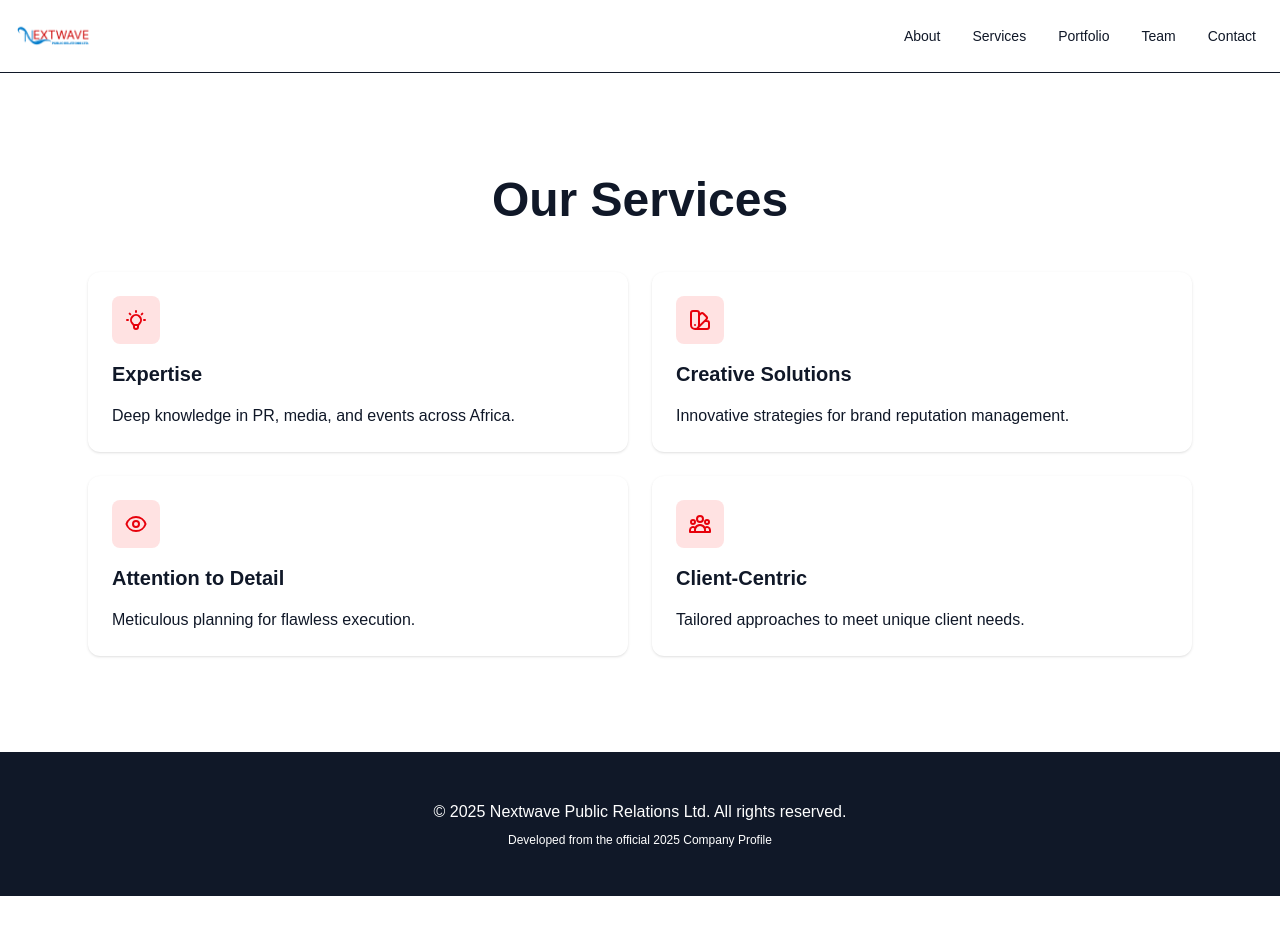
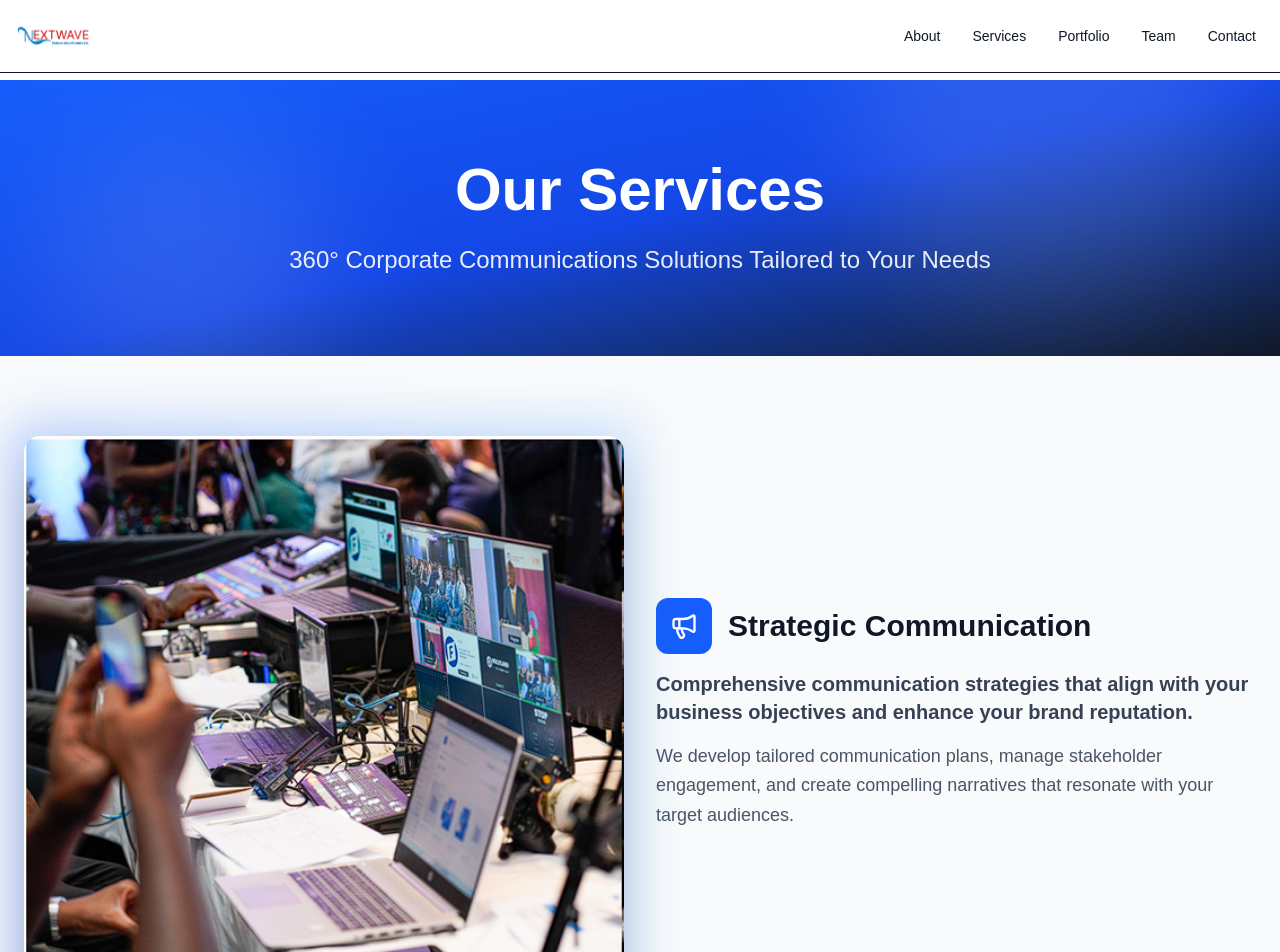
Before and after one commit to t3ch-N/nextwave, a React (Vite) app: page /services in a window 1280 px wide. Shown: the top 952 px of the page. Before the commit the page ends 896 px from the top, so only its background shows below. Built offline with nearby package versions, Linux system fonts and the light colour scheme; the HTML template or start-up script is replaced by a standard one.

Commit message:
Update services page

```diff
--- a/src/pages/services.jsx
+++ b/src/pages/services.jsx
@@ -1,50 +1,139 @@
 import React from 'react';
+import { Camera, Video, Megaphone, Users, Briefcase, TrendingUp, Award, Globe } from 'lucide-react';
 
 function Services() {
+  const services = [
+    {
+      icon: Megaphone,
+      title: "Strategic Communication",
+      desc: "Comprehensive communication strategies that align with your business objectives and enhance your brand reputation.",
+      details: "We develop tailored communication plans, manage stakeholder engagement, and create compelling narratives that resonate with your target audiences.",
+      image: "/images/comm1.png"
+    },
+    {
+      icon: Users,
+      title: "Media Relations",
+      desc: "Building and maintaining strong relationships with media outlets across traditional and digital platforms.",
+      details: "Our extensive media network includes partnerships with BBC, CNN, CNBC, Nation Media, Standard Group, and leading Kenyan broadcasters.",
+      image: "/images/media1.png"
+    },
+    {
+      icon: Camera,
+      title: "Multi-Media Production",
+      desc: "Professional photography, videography, and content creation for all your communication needs.",
+      details: "From corporate videos to event coverage, we deliver high-quality visual content that tells your story effectively.",
+      image: "/images/comm2.png"
+    },
+    {
+      icon: Briefcase,
+      title: "Events Management",
+      desc: "End-to-end event planning and execution for conferences, product launches, and corporate gatherings.",
+      details: "We've successfully managed high-profile events including Africa Climate Summit, Magical Kenya Open, and Coffee & Chocolate Week.",
+      image: "/images/media2.png"
+    },
+    {
+      icon: Video,
+      title: "Film Production",
+      desc: "Full-service film production including documentaries, commercials, and corporate films.",
+      details: "Our production team handles everything from concept development to post-production, delivering broadcast-quality content.",
+      image: "/images/comm3.png"
+    },
+    {
+      icon: TrendingUp,
+      title: "Digital Marketing",
+      desc: "Integrated digital strategies including social media management, content marketing, and online campaigns.",
+      details: "We leverage digital platforms to amplify your message, engage audiences, and drive measurable results.",
+      image: "/images/media3.png"
+    },
+    {
+      icon: Award,
+      title: "Crisis Management",
+      desc: "Rapid response and strategic guidance to protect your reputation during challenging times.",
+      details: "Our crisis communication experts provide 24/7 support, media training, and reputation recovery strategies.",
+      image: "/images/comm4.png"
+    },
+    {
+      icon: Globe,
+      title: "Training & Capacity Building",
+      desc: "Professional development programs in communication, media relations, and public speaking.",
+      details: "Customized training workshops for teams and individuals to enhance communication skills and media readiness.",
+      image: "/images/media4.png"
+    }
+  ];
+
   return (
     <div className="pt-20">
-      <section className="py-12 sm:py-16 md:py-24">
+      {/* Hero Section */}
+      <section className="relative bg-gradient-to-br from-blue-600 via-blue-700 to-gray-900 text-white py-20 overflow-hidden">
+        <div className="absolute inset-0 opacity-10">
+          <div className="absolute top-10 left-10 w-72 h-72 bg-white rounded-full blur-3xl"></div>
+          <div className="absolute bottom-10 right-10 w-96 h-96 bg-white rounded-full blur-3xl"></div>
+        </div>
+        <div className="max-w-6xl mx-auto px-4 sm:px-6 relative z-10 text-center">
+          <h1 className="text-4xl md:text-6xl font-bold mb-6">Our Services</h1>
+          <p className="text-xl md:text-2xl max-w-3xl mx-auto opacity-90">360° Corporate Communications Solutions Tailored to Your Needs</p>
+        </div>
+      </section>
+
+      {/* Services Grid */}
+      <section className="py-20 bg-gray-50">
+        <div className="max-w-7xl mx-auto px-4 sm:px-6">
+          {services.map((service, i) => (
+            <div key={i} className={`mb-20 grid md:grid-cols-2 gap-8 items-center ${i % 2 === 1 ? 'md:flex-row-reverse' : ''}`}>
+              <div className={`${i % 2 === 1 ? 'md:order-2' : ''}`}>
+                <div className="relative group">
+                  <div className="absolute -inset-4 bg-gradient-to-r from-blue-600 to-blue-400 rounded-2xl blur-xl opacity-25 group-hover:opacity-40 transition"></div>
+                  <img src={service.image} alt={service.title} className="relative rounded-2xl shadow-2xl w-full" />
+                </div>
+              </div>
+              <div className={`${i % 2 === 1 ? 'md:order-1' : ''}`}>
+                <div className="flex items-center gap-4 mb-4">
+                  <div className="w-14 h-14 bg-blue-600 rounded-xl flex items-center justify-center flex-shrink-0">
+                    <service.icon className="w-7 h-7 text-white" />
+                  </div>
+                  <h3 className="text-3xl font-bold text-gray-900">{service.title}</h3>
+                </div>
+                <p className="text-xl text-gray-700 mb-4 font-semibold">{service.desc}</p>
+                <p className="text-lg text-gray-600 leading-relaxed">{service.details}</p>
+              </div>
+            </div>
+          ))}
+        </div>
+      </section>
+
+      {/* Why Choose Us */}
+      <section className="py-20 bg-white">
         <div className="max-w-6xl mx-auto px-4 sm:px-6">
-          <h2 className="text-3xl sm:text-4xl md:text-5xl font-bold text-center mb-8 sm:mb-12">Our Services</h2>
-          <div className="grid sm:grid-cols-2 gap-4 sm:gap-6">
-            <div className="bg-white p-6 rounded-xl shadow hover:shadow-xl transition">
-              <div className="w-12 h-12 bg-red-100 rounded-lg flex items-center justify-center mb-4">
-                <svg className="w-6 h-6 text-red-600" fill="none" stroke="currentColor" viewBox="0 0 24 24">
-                  <path strokeLinecap="round" strokeLinejoin="round" strokeWidth={2} d="M9.663 17h4.673M12 3v1m6.364 1.636l-.707.707M21 12h-1M4 12H3m3.343-5.657l-.707-.707m2.828 9.9a5 5 0 117.072 0l-.548.547A3.374 3.374 0 0014 18.469V19a2 2 0 11-4 0v-.531c0-.895-.356-1.754-.988-2.386l-.548-.547z" />
-                </svg>
-              </div>
-              <h3 className="font-bold text-xl mb-4">Expertise</h3>
-              <p>Deep knowledge in PR, media, and events across Africa.</p>
+          <h2 className="text-4xl font-bold text-center mb-12 text-gray-900">Why Choose NEXTWave</h2>
+          <div className="grid md:grid-cols-4 gap-6">
+            <div className="text-center p-6 bg-blue-50 rounded-xl hover:shadow-lg transition">
+              <div className="text-4xl font-bold text-blue-600 mb-2">8+</div>
+              <p className="text-gray-700 font-semibold">Years Experience</p>
             </div>
-            <div className="bg-white p-6 rounded-xl shadow hover:shadow-xl transition">
-              <div className="w-12 h-12 bg-red-100 rounded-lg flex items-center justify-center mb-4">
-                <svg className="w-6 h-6 text-red-600" fill="none" stroke="currentColor" viewBox="0 0 24 24">
-                  <path strokeLinecap="round" strokeLinejoin="round" strokeWidth={2} d="M7 21a4 4 0 01-4-4V5a2 2 0 012-2h4a2 2 0 012 2v12a4 4 0 01-4 4zm0 0h12a2 2 0 002-2v-4a2 2 0 00-2-2h-2.343M11 7.343l1.657-1.657a2 2 0 012.828 0l2.829 2.829a2 2 0 010 2.828l-8.486 8.485M7 17h.01" />
-                </svg>
-              </div>
-              <h3 className="font-bold text-xl mb-4">Creative Solutions</h3>
-              <p>Innovative strategies for brand reputation management.</p>
+            <div className="text-center p-6 bg-blue-50 rounded-xl hover:shadow-lg transition">
+              <div className="text-4xl font-bold text-blue-600 mb-2">150+</div>
+              <p className="text-gray-700 font-semibold">Happy Clients</p>
             </div>
-            <div className="bg-white p-6 rounded-xl shadow hover:shadow-xl transition">
-              <div className="w-12 h-12 bg-red-100 rounded-lg flex items-center justify-center mb-4">
-                <svg className="w-6 h-6 text-red-600" fill="none" stroke="currentColor" viewBox="0 0 24 24">
-                  <path strokeLinecap="round" strokeLinejoin="round" strokeWidth={2} d="M15 12a3 3 0 11-6 0 3 3 0 016 0z" />
-                  <path strokeLinecap="round" strokeLinejoin="round" strokeWidth={2} d="M2.458 12C3.732 7.943 7.523 5 12 5c4.478 0 8.268 2.943 9.542 7-1.274 4.057-5.064 7-9.542 7-4.477 0-8.268-2.943-9.542-7z" />
-                </svg>
-              </div>
-              <h3 className="font-bold text-xl mb-4">Attention to Detail</h3>
-              <p>Meticulous planning for flawless execution.</p>
+            <div className="text-center p-6 bg-blue-50 rounded-xl hover:shadow-lg transition">
+              <div className="text-4xl font-bold text-blue-600 mb-2">500+</div>
+              <p className="text-gray-700 font-semibold">Projects Completed</p>
             </div>
-            <div className="bg-white p-6 rounded-xl shadow hover:shadow-xl transition">
-              <div className="w-12 h-12 bg-red-100 rounded-lg flex items-center justify-center mb-4">
-                <svg className="w-6 h-6 text-red-600" fill="none" stroke="currentColor" viewBox="0 0 24 24">
-                  <path strokeLinecap="round" strokeLinejoin="round" strokeWidth={2} d="M17 20h5v-2a3 3 0 00-5.356-1.857M17 20H7m10 0v-2c0-.656-.126-1.283-.356-1.857M7 20H2v-2a3 3 0 015.356-1.857M7 20v-2c0-.656.126-1.283.356-1.857m0 0a5.002 5.002 0 019.288 0M15 7a3 3 0 11-6 0 3 3 0 016 0zm6 3a2 2 0 11-4 0 2 2 0 014 0zM7 10a2 2 0 11-4 0 2 2 0 014 0z" />
-                </svg>
-              </div>
-              <h3 className="font-bold text-xl mb-4">Client-Centric</h3>
-              <p>Tailored approaches to meet unique client needs.</p>
+            <div className="text-center p-6 bg-blue-50 rounded-xl hover:shadow-lg transition">
+              <div className="text-4xl font-bold text-blue-600 mb-2">25+</div>
+              <p className="text-gray-700 font-semibold">Team Members</p>
             </div>
           </div>
+        </div>
+      </section>
+
+      {/* CTA */}
+      <section className="py-20 bg-gradient-to-r from-blue-600 to-blue-700 text-white">
+        <div className="max-w-4xl mx-auto px-4 sm:px-6 text-center">
+          <h2 className="text-4xl font-bold mb-6">Ready to Elevate Your Brand?</h2>
+          <p className="text-xl mb-8 opacity-90">Let's discuss how we can help you achieve your communication goals</p>
+          <a href="/contact" className="inline-block bg-white text-blue-600 px-8 py-4 rounded-full font-bold text-lg hover:bg-gray-100 transition-colors shadow-xl hover:shadow-2xl">
+            Get Started Today
+          </a>
         </div>
       </section>
     </div>
```
